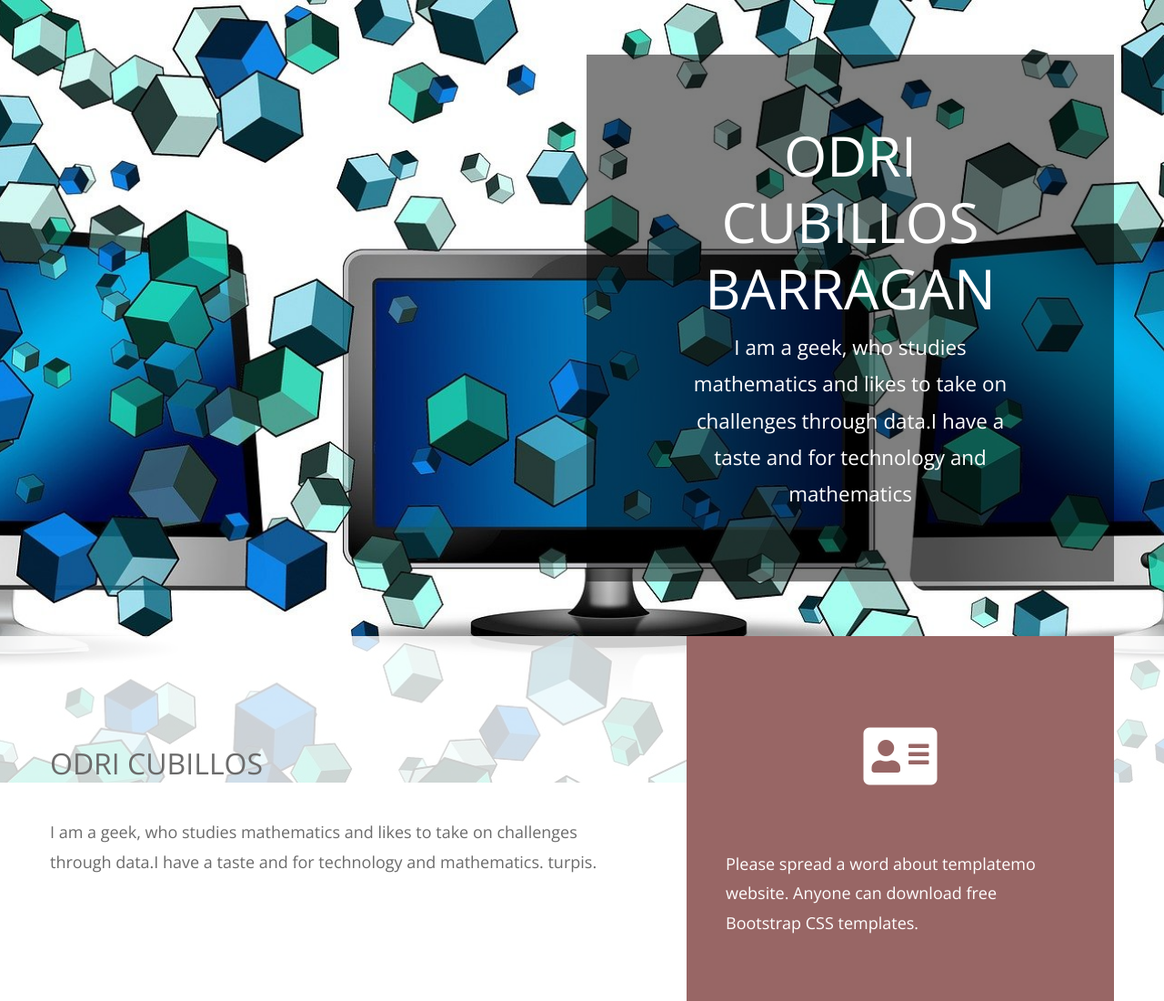
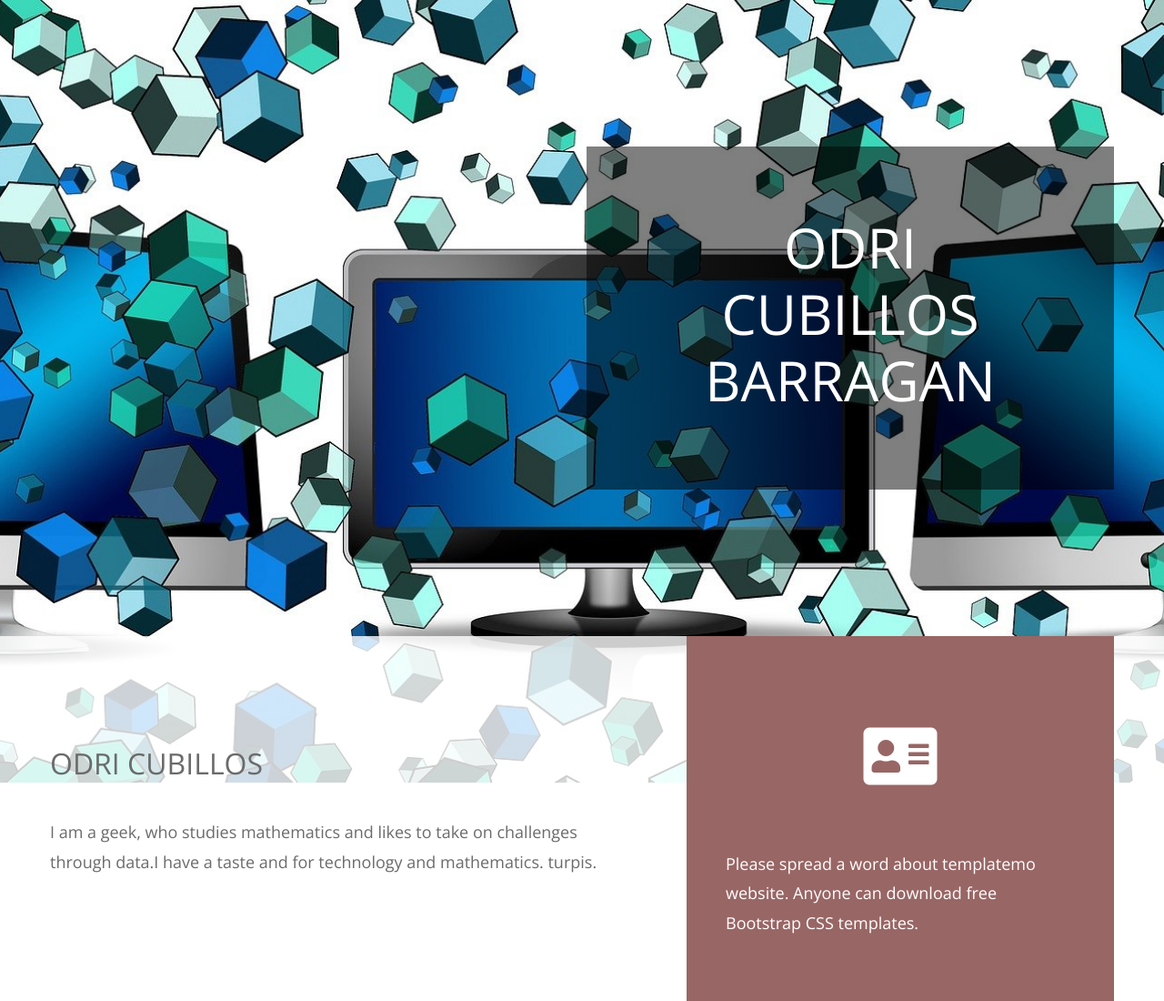
Before and after one commit to ocubillos/ocubillos.github.io, a plain HTML site: page index.html in a window 1280 px wide. Shown: the top 1100 px of the page at 91% size. Drawn offline with nearby package versions, Linux system fonts and the light colour scheme.

Commit message:
Update index.html
JAA

```diff
--- a/index.html
+++ b/index.html
@@ -26,7 +26,7 @@ https://templatemo.com/tm-530-mini-profile
             <div class="ml-auto mr-0 tm-bg-black-transparent text-white tm-brand-container-inner">
               <div class="tm-brand-container text-center">
                 <h1 class="tm-brand-name">ODRI CUBILLOS BARRAGAN</h1>
-                <p class="tm-brand-description mb-0">I am a geek, who studies mathematics and likes to take on challenges through data.I have a taste and for technology and mathematics</p>
+                <p class="tm-brand-description mb-0"></p>
               </div>
             </div>
           </div>
```
